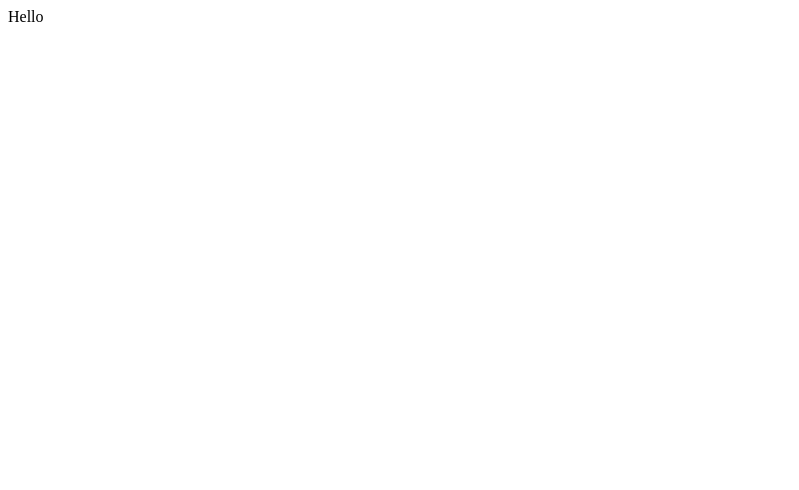
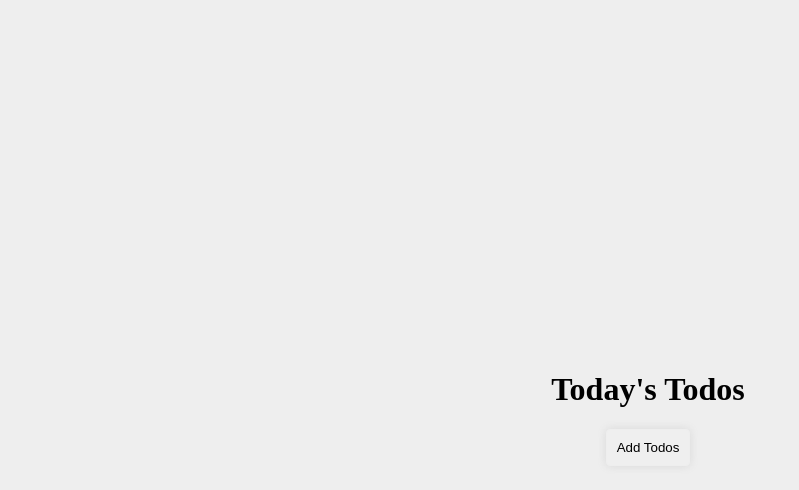
Before and after one commit to 04ian80/todo-vanilla, a website: page public/index.html in a window 1280 px wide. Shown: the whole page, without its empty margins (0-799 px from the left). Drawn offline with Linux system fonts and the light colour scheme.

Commit message:
project: 파일 구조 수정, 제목/버튼 퍼블리싱

```diff
--- a/package.json
+++ b/package.json
@@ -2,10 +2,10 @@
   "name": "todo-vanilla",
   "version": "1.0.0",
   "description": "",
-  "main": "./src/index.js",
+  "main": "index.js",
   "scripts": {
     "test": "echo \"Error: no test specified\" && exit 1",
-    "dev": "open http://localhost:8080 && nodemon ./src/index.js"
+    "dev": "nodemon server.js && open http://localhost:8080"
   },
   "author": "",
   "license": "ISC",
--- /dev/null
+++ b/public/css/index.css
@@ -0,0 +1,20 @@
+html {
+  height: 100vh;
+}
+
+body {
+  width: 100%;
+  height: 100%;
+  background-color: #eee;
+  display: flex;
+  align-items: center;
+  justify-content: center;
+}
+
+#main {
+  display: flex;
+  flex-direction: column;
+  align-items: center;
+  justify-content: center;
+  height: 100%;
+}
--- /dev/null
+++ b/public/css/todo.css
@@ -0,0 +1,14 @@
+#button_add {
+  padding: 10px;
+  border: 1px solid #eee;
+  box-shadow: 0px 0px 8px 0px rgba(133, 133, 133, 0.2);
+  border-radius: 4px;
+  cursor: pointer;
+  transition: all 0.2s ease-in-out;
+
+  &:hover {
+    /* transition: all 0.2s ease-in-out; */
+    transform: translateY(-1px);
+    box-shadow: 0px 0px 8px 0px rgba(133, 133, 133, 0.5);
+  }
+}
--- a/src/pages/index.html
+++ b/public/index.html
@@ -4,8 +4,11 @@
     <meta charset="UTF-8" />
     <meta name="viewport" content="width=device-width, initial-scale=1.0" />
     <title>Document</title>
+    <link href='/css/index.css' rel='stylesheet'></link>
+    <link href='/css/todo.css' rel='stylesheet'></link>
+    <script defer type="text/javascript" src="/js/todo.js"></script>
   </head>
   <body>
-    Hello
+    <div id="main"></div>
   </body>
 </html>
--- /dev/null
+++ b/public/js/todo.js
@@ -0,0 +1,18 @@
+function paint() {
+  const main = document.getElementById("main");
+  const h1 = document.createElement("h1");
+  const content = document.createElement("div");
+  const addButton = document.createElement("button");
+
+  h1.innerText = "Today's Todos";
+  content.id = "content";
+  addButton.id = "button_add";
+  addButton.innerText = "Add Todos";
+
+  main.appendChild(h1);
+  main.appendChild(content);
+  content.appendChild(addButton);
+}
+// console.log("main");
+
+paint();
--- a/src/index.js
+++ b/server.js
@@ -3,8 +3,10 @@ const path = require("path");
 
 const app = express();
 
+app.use(express.static(path.join(__dirname, "public")));
+
 app.get("/*", (_, res) => {
-  res.sendFile(path.resolve("src", "pages", "index.html"));
+  res.sendFile(path.join(__dirname, "public", "index.html"));
 });
 
 app.listen(process.env.PORT || 8080, () => {
```
Also changed, not shown: README.md.
